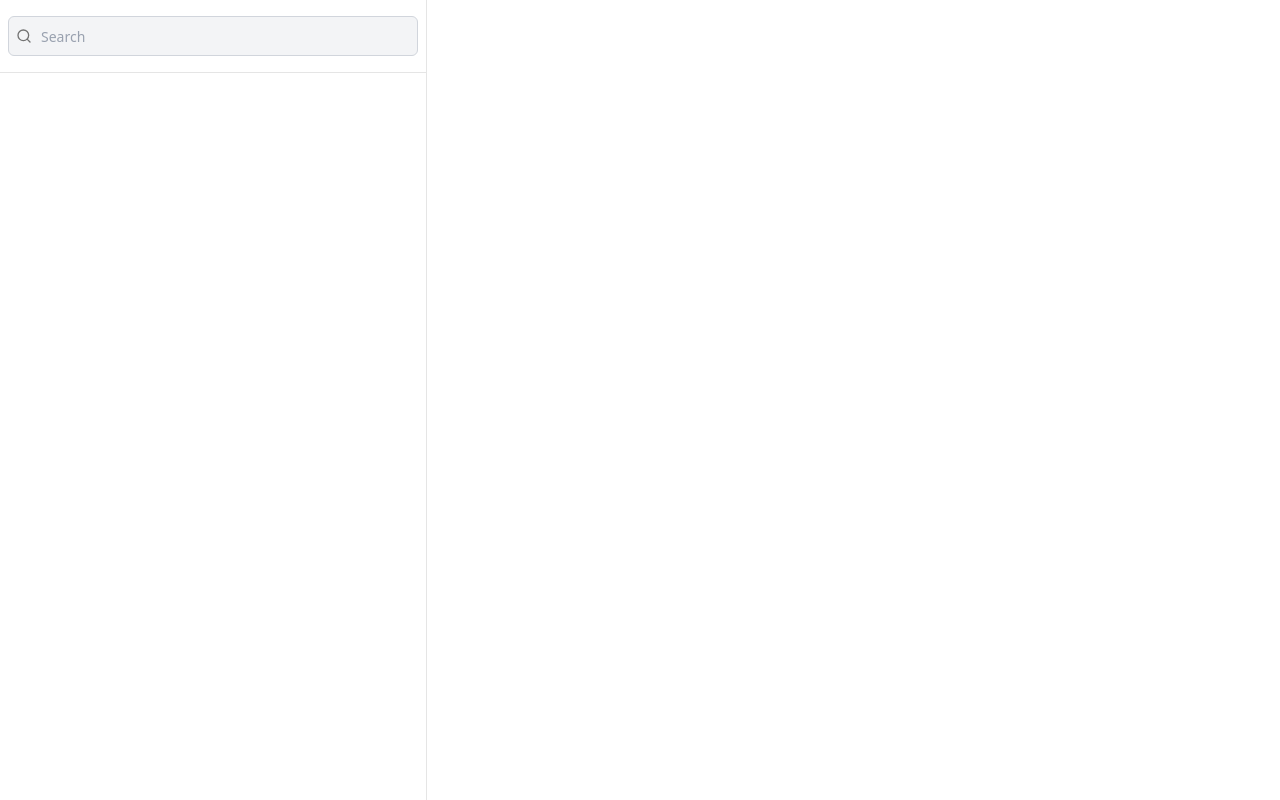
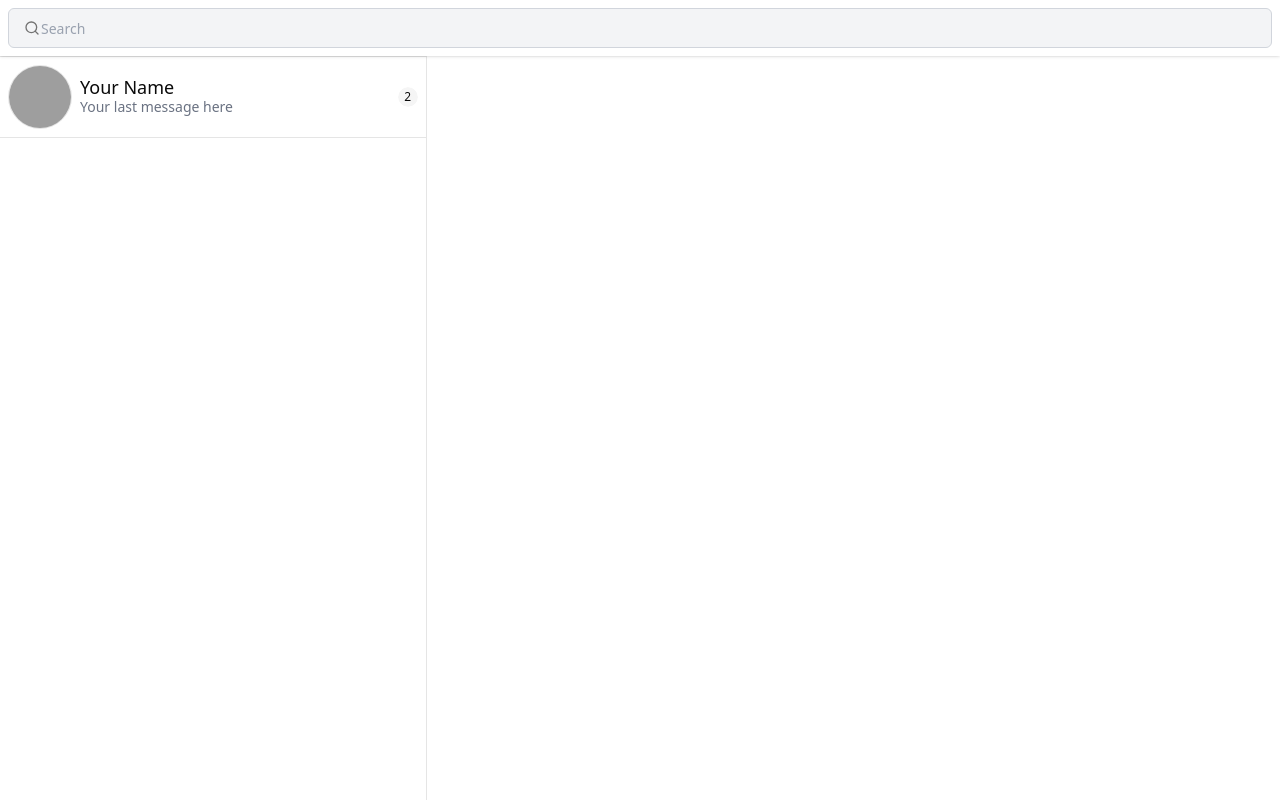
Before and after one commit to thecodephilic-guy/chatterbox-frontend, a Next.js app: page /chats in a window 1280 px wide. Built offline with nearby package versions, Linux system fonts and the light colour scheme; grey boxes are pictures that could not be loaded.

Commit message:
created chatlist item

```diff
--- a/src/components/chat/chat-list-item.tsx
+++ b/src/components/chat/chat-list-item.tsx
@@ -0,0 +1,41 @@
+import React from "react";
+import { Avatar, AvatarFallback, AvatarImage } from "../ui/avatar";
+
+function ChatListItem() {
+  const getFallBack = (fullName: string): string => {
+    const words = fullName.trim().split(" ");
+    const initials = words.map((word) => word.charAt(0).toUpperCase()).join("");
+    return initials;
+  };
+
+const seedData = {
+    name: "Your Name",
+    fallBack: getFallBack("Your Name"),
+    lastMessage: "Your last message here",
+    unreadCount: 2
+};
+
+  return (
+    <div className="flex items-center justify-between w-full p-2 hover:bg-gray-50 hover:cursor-pointer">
+      <div className="flex items-center">
+        <Avatar className="size-16 border-1">
+            <AvatarImage src="https://img.freepik.com/premium-vector/male-face-avatar-icon-set-flat-design-social-media-profiles_1281173-3806.jpg?semt=ais_hybrid&w=740" />
+          <AvatarFallback className="text-gray-700">{seedData.fallBack}</AvatarFallback>
+        </Avatar>
+        <div className="pl-2">
+          <h1 className="text-lg">{seedData.name}</h1>
+          <h2 className="text-sm text-gray-500 -translate-y-1">
+            {seedData.lastMessage}
+          </h2>
+        </div>
+      </div>
+      <div className="ml-2 text-right">
+        <Avatar className="size-5">
+          <AvatarFallback className="text-xs">{seedData.unreadCount}</AvatarFallback>
+        </Avatar>
+      </div>
+    </div>
+  );
+}
+
+export default ChatListItem;
--- a/src/components/chat/chat-list.tsx
+++ b/src/components/chat/chat-list.tsx
@@ -0,0 +1,15 @@
+import React from 'react'
+import ChatListItem from '@/components/chat/chat-list-item'
+
+function ChatList() {
+  return (
+    <>
+    <div>
+        <ChatListItem />
+    </div>
+    <hr />
+    </>
+  )
+}
+
+export default ChatList
--- a/src/components/dashboard/search-bar.tsx
+++ b/src/components/dashboard/search-bar.tsx
@@ -5,7 +5,8 @@ import { Search } from "lucide-react";
 function SearchBar() {
   return (
     <>
-        <div className="relative w-full px-2 py-4">
+      <div className="fixed top-0 left-0 w-full z-50 bg-white shadow p-2">
+        <div className="relative w-full">
           <Search className="absolute left-4 top-1/2 -translate-y-1/2 h-4 w-4 text-muted-foreground" />
           <Input
             type="text"
@@ -13,9 +14,10 @@ function SearchBar() {
             placeholder="Search"
           />
         </div>
+      </div>
+      <div style={{ height: "56px" }} /> {/* Spacer to prevent content from being hidden */}
       <hr />
     </>
-
   );
 }
 
--- a/src/components/dashboard/sidebar.tsx
+++ b/src/components/dashboard/sidebar.tsx
@@ -1,10 +1,12 @@
 import React from 'react'
-import SearchBar from './search-bar'
+import SearchBar from '@/components/dashboard/search-bar'
+import ChatList from '@/components/chat/chat-list'
 
 function Sidebar() {
   return (
     <>
         <SearchBar />
+        <ChatList />
     </>
   )
 }
--- a/src/components/ui/avatar.tsx
+++ b/src/components/ui/avatar.tsx
@@ -5,46 +5,49 @@ import * as AvatarPrimitive from "@radix-ui/react-avatar"
 
 import { cn } from "@/lib/utils"
 
-const Avatar = React.forwardRef<
-  React.ElementRef<typeof AvatarPrimitive.Root>,
-  React.ComponentPropsWithoutRef<typeof AvatarPrimitive.Root>
->(({ className, ...props }, ref) => (
+function Avatar({
+  className,
+  ...props
+}: React.ComponentProps<typeof AvatarPrimitive.Root>) {
+  return (
     <AvatarPrimitive.Root
-    ref={ref}
+      data-slot="avatar"
       className={cn(
-      "relative flex h-10 w-10 shrink-0 overflow-hidden rounded-full",
+        "relative flex size-8 shrink-0 overflow-hidden rounded-full",
         className
       )}
       {...props}
     />
-))
-Avatar.displayName = AvatarPrimitive.Root.displayName
+  )
+}
 
-const AvatarImage = React.forwardRef<
-  React.ElementRef<typeof AvatarPrimitive.Image>,
-  React.ComponentPropsWithoutRef<typeof AvatarPrimitive.Image>
->(({ className, ...props }, ref) => (
+function AvatarImage({
+  className,
+  ...props
+}: React.ComponentProps<typeof AvatarPrimitive.Image>) {
+  return (
     <AvatarPrimitive.Image
-    ref={ref}
-    className={cn("aspect-square h-full w-full", className)}
+      data-slot="avatar-image"
+      className={cn("aspect-square size-full", className)}
       {...props}
     />
-))
-AvatarImage.displayName = AvatarPrimitive.Image.displayName
+  )
+}
 
-const AvatarFallback = React.forwardRef<
-  React.ElementRef<typeof AvatarPrimitive.Fallback>,
-  React.ComponentPropsWithoutRef<typeof AvatarPrimitive.Fallback>
->(({ className, ...props }, ref) => (
+function AvatarFallback({
+  className,
+  ...props
+}: React.ComponentProps<typeof AvatarPrimitive.Fallback>) {
+  return (
     <AvatarPrimitive.Fallback
-    ref={ref}
+      data-slot="avatar-fallback"
       className={cn(
-      "flex h-full w-full items-center justify-center rounded-full bg-muted",
+        "bg-muted flex size-full items-center justify-center rounded-full text-lg",
         className
       )}
       {...props}
     />
-))
-AvatarFallback.displayName = AvatarPrimitive.Fallback.displayName
+  )
+}
 
 export { Avatar, AvatarImage, AvatarFallback }
```
Lines whose indentation alone changed are shown as unchanged.
